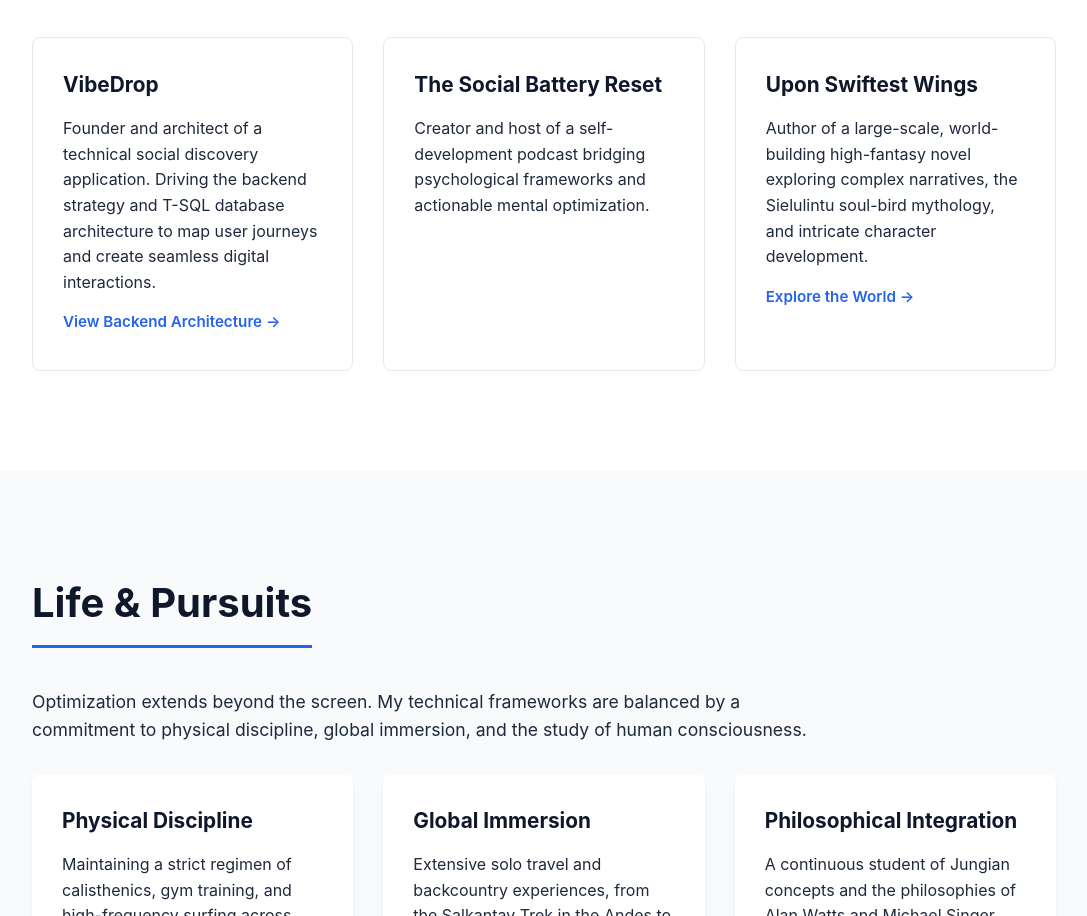
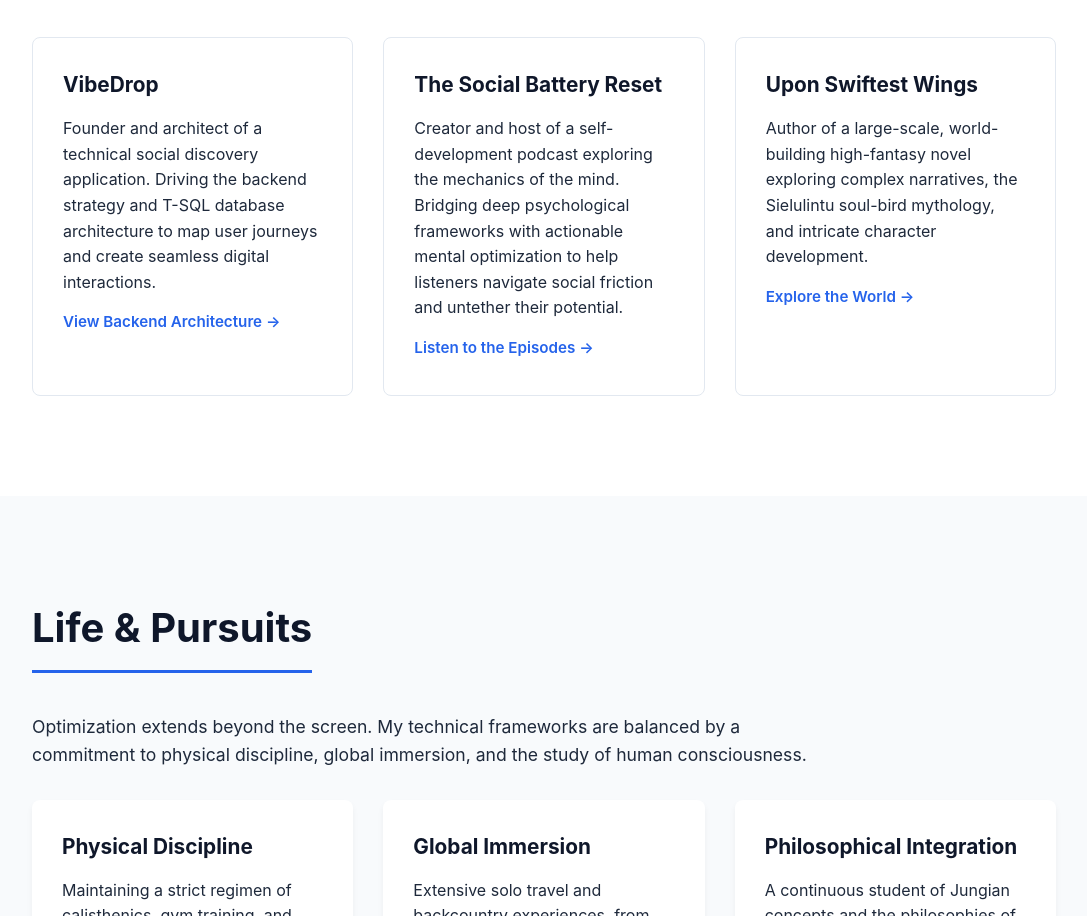
Before and after one commit to TroyMelander/TroyMelander.github.io, a plain HTML site: page index.html in a window 1280 px wide. Shown: the part 2935-3851 px from the top of the page, without its empty margins (96-1183 px from the left). Drawn offline with Linux system fonts and the light colour scheme.

Commit message:
Update index.html
Updating the repository for VibeDrop.

```diff
--- a/index.html
+++ b/index.html
@@ -232,7 +232,12 @@
             </div>
             <div class="card" style="border: 1px solid #e2e8f0; box-shadow: none;">
                 <h3>The Social Battery Reset</h3>
-                <p>Creator and host of a self-development podcast bridging psychological frameworks and actionable mental optimization.</p>
+                <p>Creator and host of a self-development podcast exploring the mechanics of the mind. Bridging deep psychological frameworks with actionable mental optimization to help listeners navigate social friction and untether their potential.</p>
+
+                <!-- Added External Link to Podcast -->
+                <a href="https://open.spotify.com/show/your-podcast-link" target="_blank" style="display: inline-block; margin-top: 15px; margin-bottom: 5px; color: var(--accent-color); text-decoration: none; font-weight: 600; font-size: 0.95rem;">
+                    Listen to the Episodes &rarr;
+                </a>
             </div>
            <div class="card" style="border: 1px solid #e2e8f0; box-shadow: none;">
                 <h3>Upon Swiftest Wings</h3>
```
